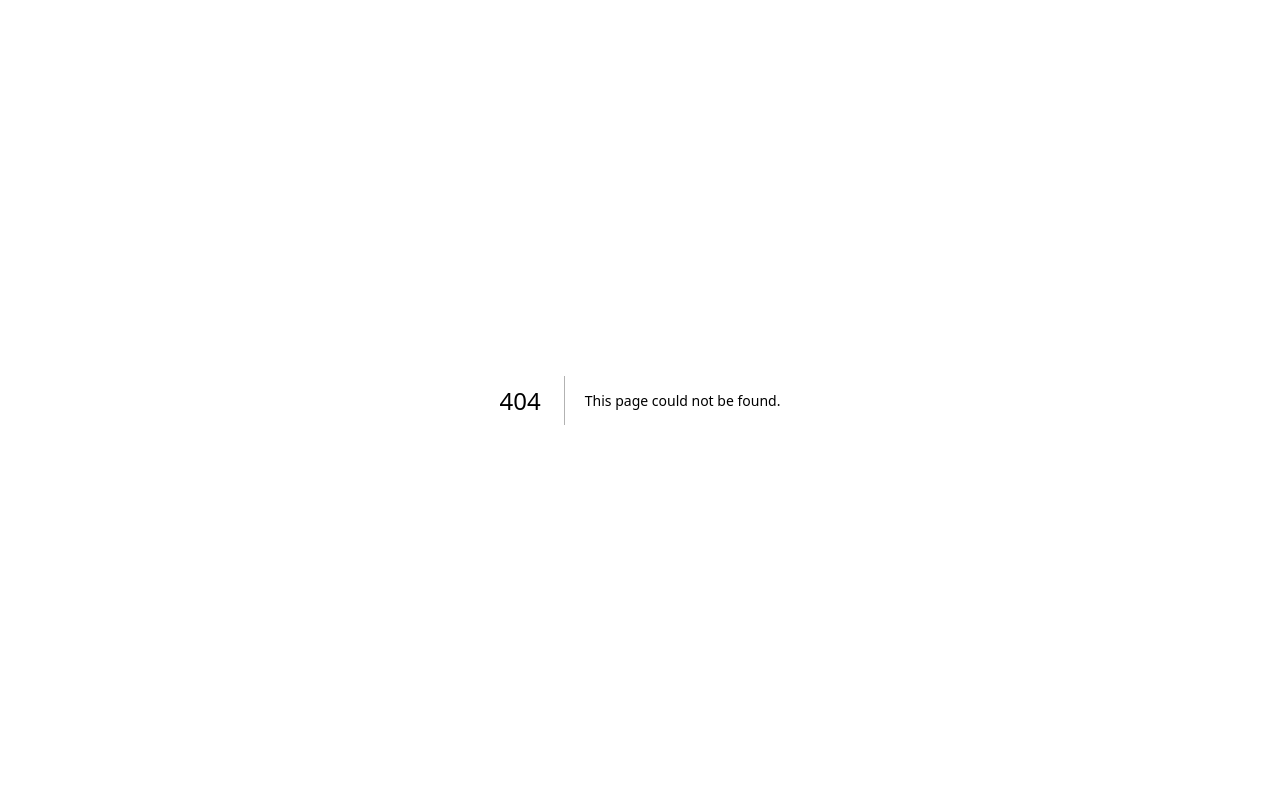
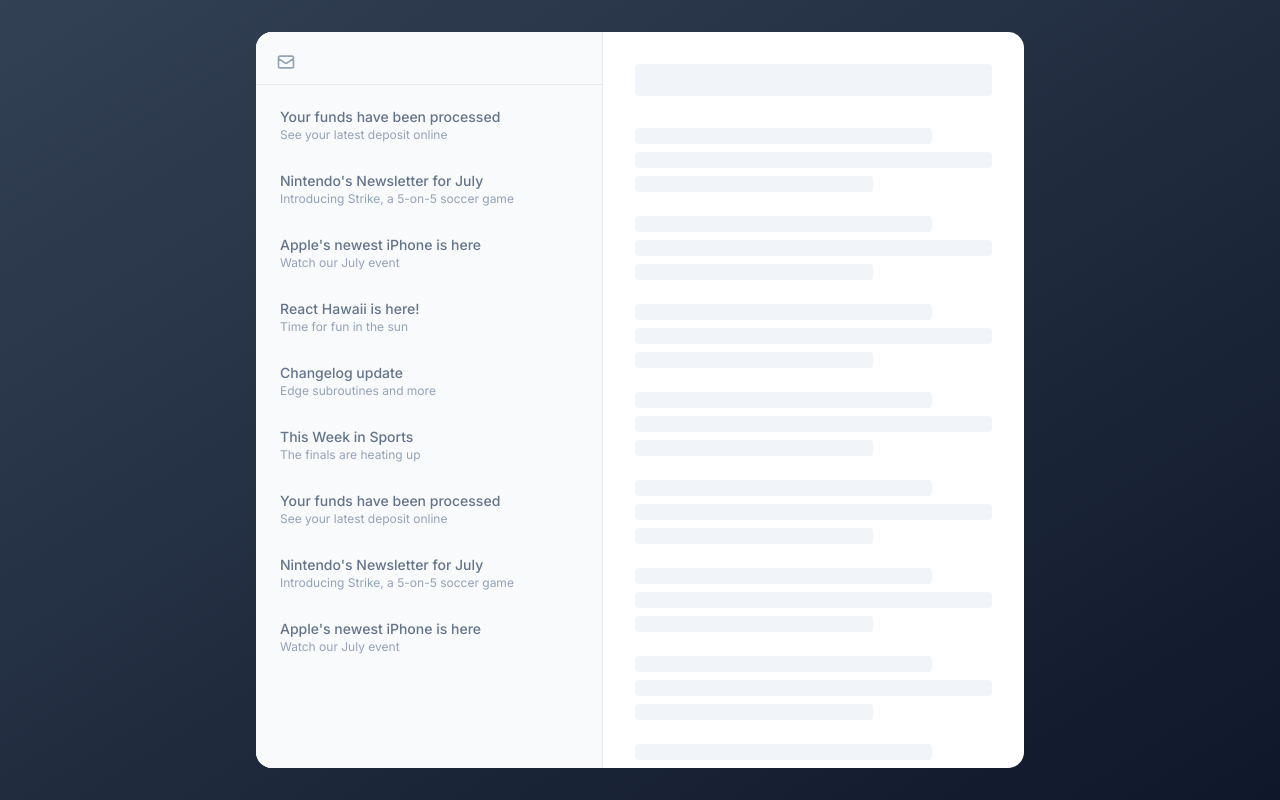
Before and after one commit to midcenturydude7/nextjs-framer-motion-recipes, a Next.js app: page /2-email in a window 1280 px wide. Before the commit this address had no page. Built offline with nearby package versions, Linux system fonts and the light colour scheme.

Commit message:
Set up code structure for lesson

```diff
--- /dev/null
+++ b/app/2-email/page.js
@@ -0,0 +1,76 @@
+"use client";
+import React from "react";
+import * as Icons from "@heroicons/react/outline";
+
+let titles = [
+  ["Apple's newest iPhone is here", "Watch our July event"],
+  [
+    "Nintendo's Newsletter for July",
+    "Introducing Strike, a 5-on-5 soccer game",
+  ],
+  ["Your funds have been processed", "See your latest deposit online"],
+  ["This Week in Sports", "The finals are heating up"],
+  ["Changelog update", "Edge subroutines and more"],
+  ["React Hawaii is here!", "Time for fun in the sun"],
+];
+
+export default function Email() {
+  const [messages, setMessages] = React.useState([...Array(9).keys()]);
+
+  function addMessage() {
+    let newId = (messages.at(-1) || 0) + 1;
+    setMessages((messages) => [...messages, newId]);
+  }
+
+  function archiveMessage(mid) {
+    setMessages((messages) => messages.filter((id) => id !== mid));
+  }
+
+  return (
+    <div className="flex h-screen flex-col items-center justify-center overscroll-y-contain bg-gradient-to-br from-slate-700 to-slate-900 py-8 px-6 text-slate-600">
+      <div className="mx-auto flex w-full max-w-3xl flex-1 overflow-hidden rounded-2xl bg-white ">
+        <div className="flex w-[45%] flex-col bg-slate-50 py-2">
+          <div className="border-b px-5">
+            <div className="flex justify-between py-2 text-right">
+              <button
+                onClick={addMessage}
+                className="-mx-2 rounded px-2 py-1 text-slate-400 hover:text-slate-500 active:bg-slate-200"
+              >
+                <Icons.MailIcon className="h-5 w-5 " />
+              </button>
+            </div>
+          </div>
+          <ul className="overflow-y-scroll px-3 pt-2">
+            {[...messages].reverse().map((mid) => (
+              <li key={mid} className="relative py-0.5">
+                <button
+                  onClick={() => archiveMessage(mid)}
+                  className="block w-full cursor-pointer truncate rounded py-3 px-3 text-left hover:bg-slate-200"
+                >
+                  <p className="truncate text-sm font-medium text-slate-500">
+                    {titles[mid % titles.length][0]}
+                  </p>
+                  <p className="truncate text-xs text-slate-400">
+                    {titles[mid % titles.length][1]}
+                  </p>
+                </button>
+              </li>
+            ))}
+          </ul>
+        </div>
+        <div className="flex-1 overflow-y-scroll border-l px-8 py-8">
+          <h1 className="h-8 rounded bg-slate-100 text-2xl font-bold" />
+          <div className="mt-8 space-y-6">
+            {[...Array(9).keys()].map((i) => (
+              <div key={i} className="space-y-2 text-sm">
+                <p className="h-4 w-5/6 rounded bg-slate-100" />
+                <p className="h-4 rounded bg-slate-100" />
+                <p className="h-4 w-4/6 rounded bg-slate-100" />
+              </div>
+            ))}
+          </div>
+        </div>
+      </div>
+    </div>
+  );
+}
--- a/app/page.js
+++ b/app/page.js
@@ -7,7 +7,9 @@
         <Link href="/1-step">
           <li>1-steps</li>
         </Link>
-        <li className="pl-4">2-email</li>
+        <Link href="/2-email">
+          <li className="pl-4">2-email</li>
+        </Link>
         <li className="pl-4">3-header-part-1</li>
       </ul>
     </div>
--- a/package.json
+++ b/package.json
@@ -9,7 +9,9 @@
     "lint": "next lint"
   },
   "dependencies": {
+    "@heroicons/react": "^1.0.6",
     "framer-motion": "^11.0.3",
+    "heroicons": "^2.1.1",
     "next": "14.1.0",
     "react": "^18",
     "react-dom": "^18"
```
Also changed, not shown: 1 other file (tests, documents, lock files or other folders).
